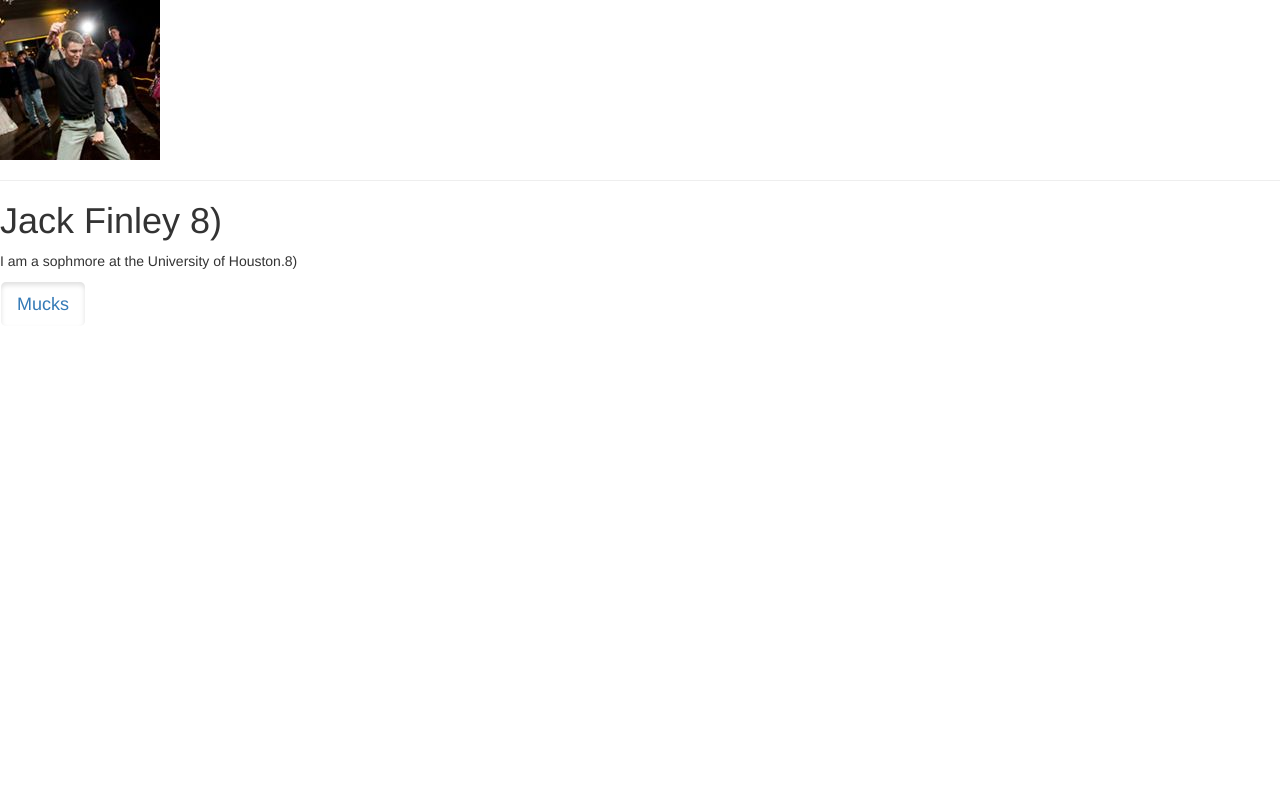
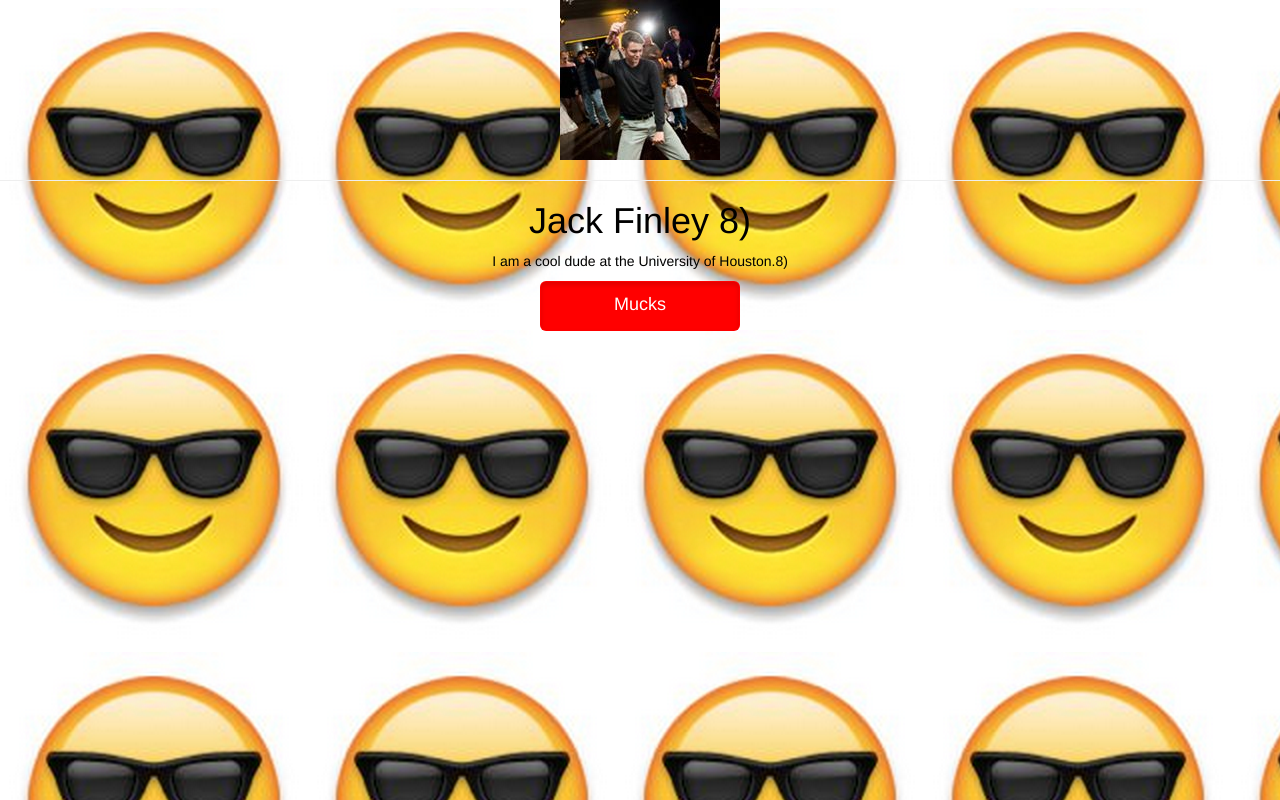
Before and after one commit to jjfrunner/web-, a plain HTML site: page index.html in a window 1280 px wide. Drawn offline with nearby package versions, Linux system fonts and the light colour scheme.

Commit message:
Initial commit

```diff
--- /dev/null
+++ b/css/index.css
@@ -0,0 +1,38 @@
+body {
+  background-image: url('../Images/background.jpg');
+}
+
+.me {
+  text-align: center;
+  color: black;
+}
+
+.about-me {
+  font-size 16px;
+  color: black;
+}
+
+.profile {
+
+display: block;
+margin 0 auto ;
+height: 300px;
+width: 300px;
+paddling-top: 20px;
+border-width: 2px;
+border-color: black;
+border-radius: 100px;
+}
+
+.btn{
+  background-color: red;
+  color: #ffffff;
+  border-radius: 10px;
+  height: 50px;
+  width: 200px;
+  font-size: 18px;
+}
+
+.btn:hover {
+
+}
--- a/index.html
+++ b/index.html
@@ -1,9 +1,9 @@
 <HTML>
   <head>
     <title>Website Workshop</title>
-    <!-- Latest compiled and minified CSS -->
-          <link rel="stylesheet" href="https://maxcdn.bootstrapcdn.com/bootstrap/3.3.7/css/bootstrap.min.css" integrity="sha384-BVYiiSIFeK1dGmJRAkycuHAHRg32OmUcww7on3RYdg4Va+PmSTsz/K68vbdEjh4u" crossorigin="anonymous">
-          <script src="https://maxcdn.bootstrapcdn.com/bootstrap/3.3.7/js/bootstrap.min.js" integrity="sha384-Tc5IQib027qvyjSMfHjOMaLkfuWVxZxUPnCJA7l2mCWNIpG9mGCD8wGNIcPD7Txa" crossorigin="anonymous"></script>
+    <link rel="stylesheet" href="./CSS/index.css" type="text/css" />
+    <link rel="stylesheet" href="https://maxcdn.bootstrapcdn.com/bootstrap/3.3.7/css/bootstrap.min.css" integrity="sha384-BVYiiSIFeK1dGmJRAkycuHAHRg32OmUcww7on3RYdg4Va+PmSTsz/K68vbdEjh4u" crossorigin="anonymous">
+    <script src="https://maxcdn.bootstrapcdn.com/bootstrap/3.3.7/js/bootstrap.min.js" integrity="sha384-Tc5IQib027qvyjSMfHjOMaLkfuWVxZxUPnCJA7l2mCWNIpG9mGCD8wGNIcPD7Txa" crossorigin="anonymous"></script>
   </head>
 
   <body>
@@ -13,7 +13,7 @@
       <hr />
       <h1 class="my-name">Jack Finley 8)</h1>
       <p class="about-me">
-        I am a sophmore at the University of Houston.8)
+        I am a cool dude at the University of Houston.8)
       </p>
       <a href="mucks.txt"
       class="btn btn-secondary btn-lg active resume"
```
Also changed, not shown: Images/background.jpg (added).
